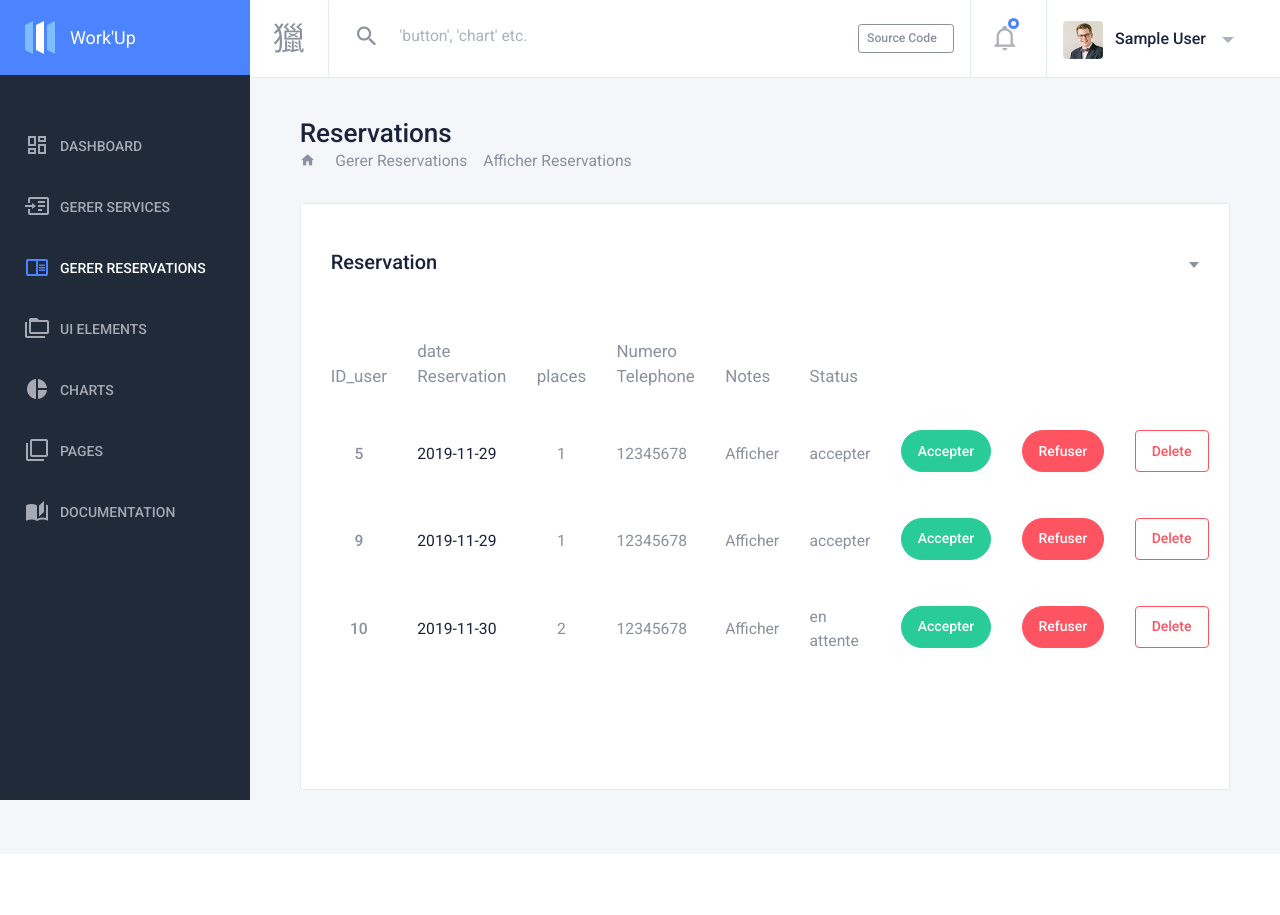
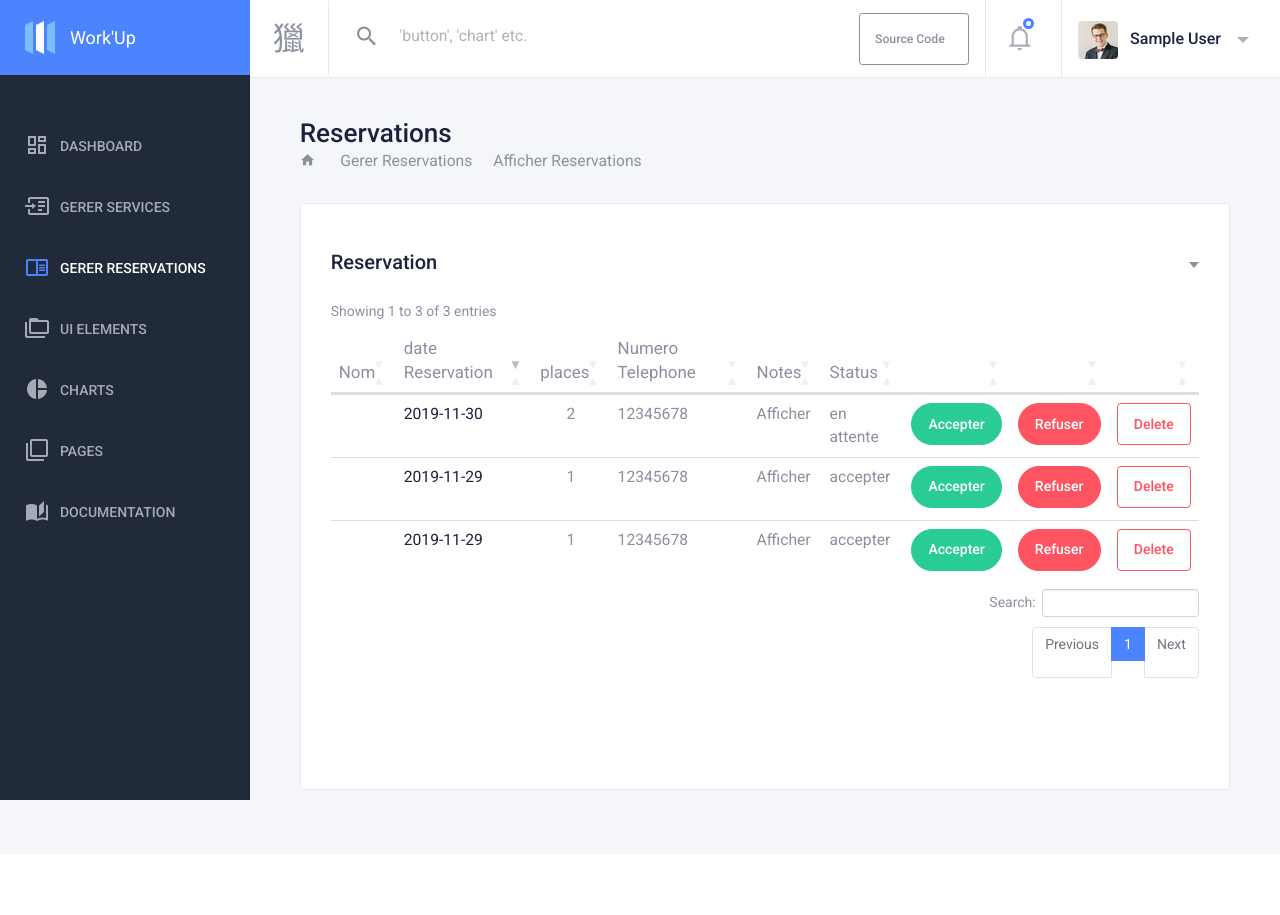
Before and after one commit to HasseneING/Work-up_Website, a PHP site: page /Reservation.php in a window 1280 px wide. Run offline with PHP 8.4, Linux system fonts and the light colour scheme; the visitor is signed in with stand-in values (Sample User, id 1); data comes from the database, SQL or seed files in the repository; some libraries are stand-ins or nearby versions.

Commit message:
Sort/Search Reservation
Works
Captcha to be added

```diff
--- a/core/reservationC.php
+++ b/core/reservationC.php
@@ -67,9 +67,18 @@
         die('Erreur: '.$e->getMessage());
         }
 
-
-
-
+}
+function findNameID($id)
+{
+    $sql = "SELECT Full_name FROM users where Account_ID='$id'";
+    $db= config::getConnection();
+    try{
+        $name=$db->query($sql);
+        }
+    catch (Exception $e){
+        die('Erreur: '.$e->getMessage());
+        }
+        return $name->fetchColumn();
 }
 
     function addReservation($reservation)
--- a/core/userC.php
+++ b/core/userC.php
@@ -41,6 +41,7 @@
             }
             return $name->fetchColumn();
     }
+
     function findID($email)
     {
         $sql = "SELECT Account_ID FROM users where email='$email'";
--- a/view/Reservation.php
+++ b/view/Reservation.php
@@ -15,6 +15,17 @@
   <!-- GOOGLE FONTS -->
   <link href="https://fonts.googleapis.com/css?family=Montserrat:400,500|Poppins:400,500,600,700|Roboto:400,500" rel="stylesheet"/>
   <link href="https://cdn.materialdesignicons.com/3.0.39/css/materialdesignicons.min.css" rel="stylesheet" />
+
+
+  <link rel="stylesheet" href="https://maxcdn.bootstrapcdn.com/bootstrap/3.3.7/css/bootstrap.min.css" />
+  <script src="https://ajax.googleapis.com/ajax/libs/jquery/2.2.0/jquery.min.js"></script>
+  <script src="https://cdn.datatables.net/1.10.12/js/jquery.dataTables.min.js"></script>
+  <script src="https://cdn.datatables.net/1.10.12/js/dataTables.bootstrap.min.js"></script>
+  <link rel="stylesheet" href="https://cdn.datatables.net/1.10.20/css/dataTables.bootstrap.min.css" />
+
+
+
+
   <!-- PLUGINS CSS STYLE -->
   <link href="assetsAdmin/plugins/toaster/toastr.min.css" rel="stylesheet" />
   <link href="assetsAdmin/plugins/nprogress/nprogress.css" rel="stylesheet" />
@@ -26,7 +37,6 @@
   <script src="https://unpkg.com/sweetalert/dist/sweetalert.min.js"></script>
 
   <script src="https://maps.googleapis.com/maps/api/js?key=AIzaSyDCn8TFXGg17HAUcNpkwtxxyT9Io9B_NcM" defer></script>
-  <script src="assetsAdmin/plugins/jquery/jquery.min.js"></script>
   <script src="assetsAdmin/plugins/bootstrap/js/bootstrap.bundle.min.js"></script>
   <script src="assetsAdmin/plugins/toaster/toastr.min.js"></script>
   <script src="assetsAdmin/plugins/slimscrollbar/jquery.slimscroll.min.js"></script>
@@ -45,6 +55,8 @@
   <script src="assetsAdmin/js/date-range.js"></script>
   <script src="assetsAdmin/js/map.js"></script>
   <script src="assetsAdmin/js/custom.js"></script>
+
+
 
   <!-- SLEEK CSS -->
   <link id="sleek-css" rel="stylesheet" href="assetsAdmin/css/sleek.css" />
@@ -201,7 +213,10 @@
                           </ul>
                         </li>
 
-
+<style>html
+{
+    font-size: 100%;
+}</style>
 
                         <li  class="has-sub" >
                           <a class="sidenav-item-link" href="javascript:void(0)" data-toggle="collapse" data-target="#icons"
@@ -725,41 +740,7 @@
 						$listeReservations=$reservation1C->afficherReservation();
 
                  ?>
-                 <style>
-                 .my-custom-scrollbar {
-                    position: relative;
-                    height: 500px;
-                    overflow: auto;
-                    }
-                    .table-wrapper-scroll-y {
-                    display: block;
-                    }
 
-
-                    table.dataTable thead .sorting:after,
-                    table.dataTable thead .sorting:before,
-                    table.dataTable thead .sorting_asc:after,
-                    table.dataTable thead .sorting_asc:before,
-                    table.dataTable thead .sorting_asc_disabled:after,
-                    table.dataTable thead .sorting_asc_disabled:before,
-                    table.dataTable thead .sorting_desc:after,
-                    table.dataTable thead .sorting_desc:before,
-                    table.dataTable thead .sorting_desc_disabled:after,
-                    table.dataTable thead .sorting_desc_disabled:before {
-                      bottom: .5em;
-                    }
-
-                  </style>
-                  <script>
-
-                  $(document).ready(function () {
-                  $('#Search').DataTable({
-                    "pagingType": "simple" // "simple" option for 'Previous' and 'Next' buttons only
-                   });
-                  $('.dataTables_length').addClass('bs-select');
-                  });
-
-                  </script>
 
                   <div class="card card-table-border-none" id="promotion">
                     <div class="card-header justify-content-between">
@@ -771,15 +752,18 @@
                     <div class="table-wrapper-scroll-y my-custom-scrollbar">
 
                     <div class="card-body pt-0 pb-5">
-                      <table id="Search"  class="table card-table table-responsive table-responsive-large table-hover table-sm" style="width:100%">
+                      <table id="myTable"  class="table card-table table-responsive table-responsive-large table-hover table-sm" style="width:100%">
                         <thead>
                           <tr>
-                              <th class="th-sm">ID_user</th>
-                              <th class="th-sm">date Reservation</th>
-                              <th class="th-sm">places</th>
-                              <th class="th-sm">Numero Telephone</th>
-                              <th class="th-sm">Notes</th>
-                              <th class="th-sm">Status</th>
+                              <th>Nom</th>
+                              <th>date Reservation</th>
+                              <th>places</th>
+                              <th>Numero Telephone</th>
+                              <th>Notes</th>
+                              <th>Status</th>
+                              <th></th>
+                              <th></th>
+                              <th></th>
                           </tr>
                         </thead>
                         <tbody>
@@ -788,9 +772,9 @@
                         if(is_array($listeReservations) || is_object($listeReservations)){
                         foreach ($listeReservations as $row) {
                         ?>
-                         <tr>
+
                           <tr>
-                          <td class="d-none d-md-table-cell " align="center"><?PHP echo $row['ID_user']; ?></td>
+                          <td class="d-none d-md-table-cell " align="center"><?PHP echo $reservation1C->findNameID($row['ID_user']); ?></td>
                             <td>
                               <a class="text-dark" href=""align="center"> <?PHP echo $row['date_reservation']; ?></a>
                             </td>
@@ -807,12 +791,35 @@
                             </form>
                           </tr>
                           <?php }} ?>
+                        </tbody>
+                      </table>
+                      <style>
+                 .my-custom-scrollbar {
+                    position: relative;
+                    height: 500px;
+                    overflow: auto;
+                    }
+                    .table-wrapper-scroll-y {
+                    display: block;
+                    }
 
 
+                    #myTable.dataTable thead .sorting:after,
+                    #myTable.dataTable thead .sorting:before,
+                    #myTable.dataTable thead .sorting_asc:after,
+                    #myTable.dataTable thead .sorting_asc:before,
+                    #myTable.dataTable thead .sorting_asc_disabled:after,
+                    #myTable.dataTable thead .sorting_asc_disabled:before,
+                    #myTable.dataTable thead .sorting_desc:after,
+                    #myTable.dataTable thead .sorting_desc:before,
+                    #myTable.dataTable thead .sorting_desc_disabled:after,
+                    #myTable.dataTable thead .sorting_desc_disabled:before {
+                      bottom: .5em;
+                    }
 
-                          </tr>
-                        </tbody>
-                      </table>
+                  </style>
+
+
                     </div>
                   </div>
                 </div>
@@ -821,16 +828,10 @@
         </div>
       </div>
 
-
                   <footer class="footer mt-auto">
             <div class="copyright bg-white">
 
             </div>
-            <script>
-                var d = new Date();
-                var year = d.getFullYear();
-                document.getElementById("copy-year").innerHTML = year;
-            </script>
           </footer>
 
       </div>
@@ -842,3 +843,17 @@
 
 
   </body>
+  <script>
+
+$(document).ready(function() {
+    $('#myTable').DataTable(
+      {
+        "order": [[ 1, "desc" ]],
+        "dom": '<"top"i>rt<"bottom"flp><"clear">',
+        "bLengthChange": false
+
+      }
+    );
+  });
+</script>
+</html>
```
Also changed, not shown: view/admin.php (line endings or trailing spaces).
